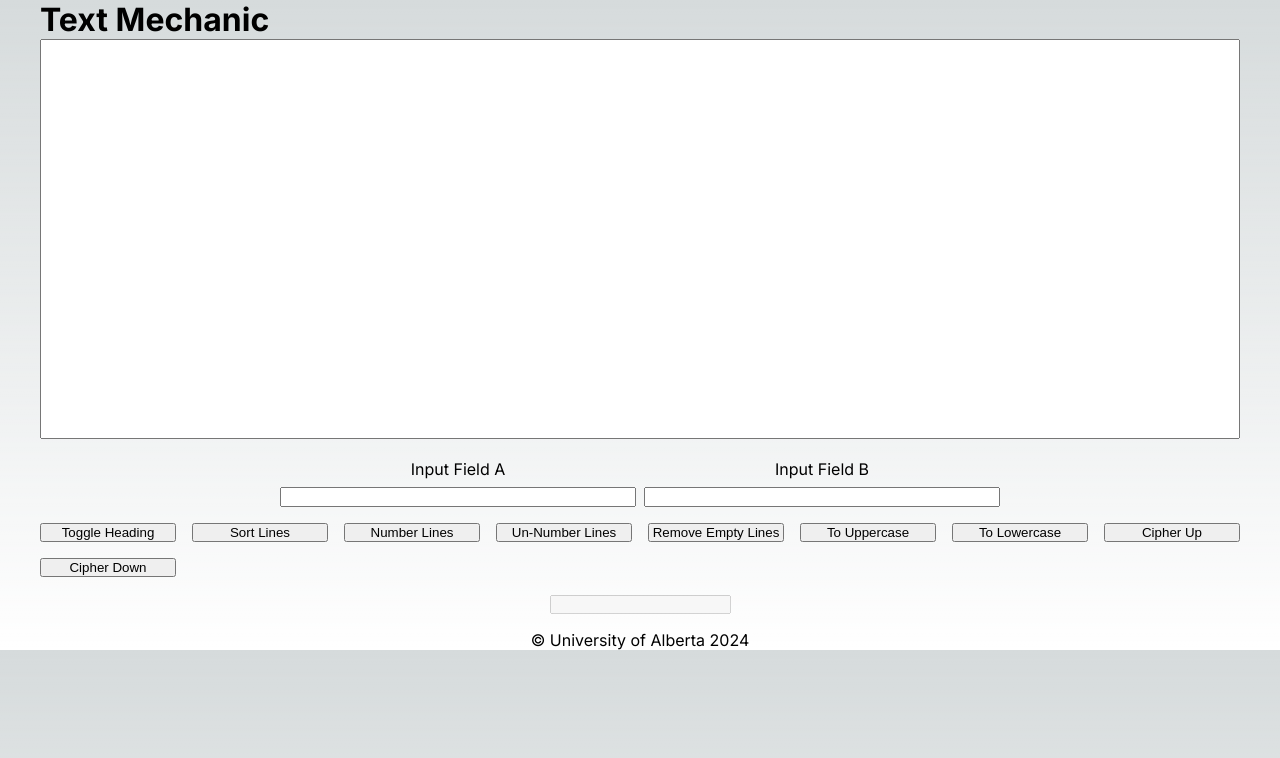
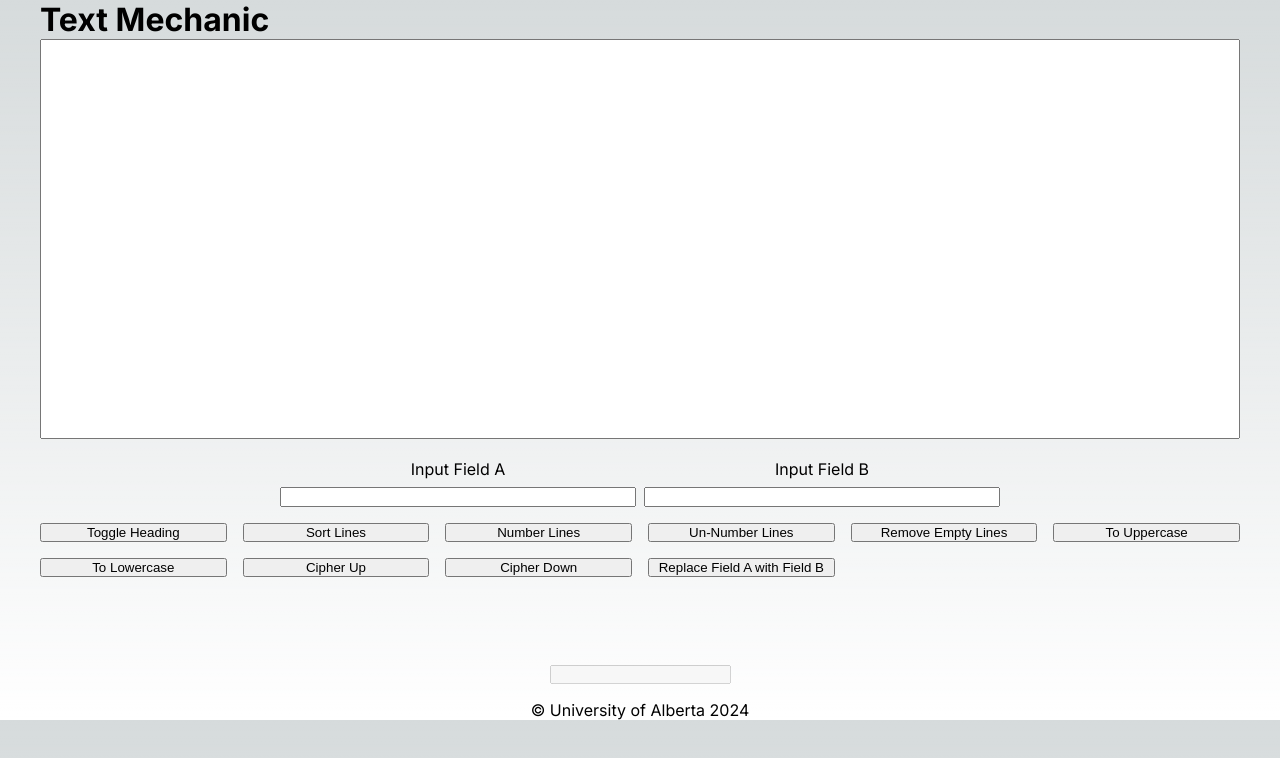
Before and after one commit to JamesonRGrieve-Instruction/EXSM-3939-LEC-2024-WI2-Demo, a Next.js app: page / in a window 1280 px wide. Shown: the top 758 px of the page. Built offline with nearby package versions, Linux system fonts and the light colour scheme.

Commit message:
Splitting memoized functions to be more efficient with dependencies;

```diff
--- a/src/app/TextMechanic.jsx
+++ b/src/app/TextMechanic.jsx
@@ -1,15 +1,23 @@
-import React, { useState, useMemo, useCallback } from 'react';
+import React, { useState, useMemo, useCallback, useEffect } from 'react';
 import styles from "./page.module.css";
+
 export default function TextMechanic() {
   const [inputValue, setInputValue] = useState("");
   const [showHeading, setShowHeading] = useState(true);
   const [charInputValue, setCharInputValue] = useState("");
   const [fieldAValue, setFieldAValue] = useState("");
   const [fieldBValue, setFieldBValue] = useState("");
-
+  useEffect(() => {
+    console.log("New Field A", fieldAValue)
+  }, [fieldAValue])
+  useEffect(() => {
+    console.log("New Field B", fieldBValue)
+  }, [fieldBValue])
   // useMemo stores a value (typically a constant) in memory. Similar to useEffect, useMemo has a dependency array - when any dependency changes,
   // the value will be recalculated. If the array is empty it will be memoized for the lifespan of the component.
-  const controls = useMemo(() => ({
+  const staticControls = useMemo(() => {
+    console.log("Memoized controls changed.");
+    return {
       "Toggle Heading": () => {
         setShowHeading(old => !old);
       },
@@ -36,8 +44,15 @@ export default function TextMechanic() {
       },
       "Cipher Down": () => {
         setInputValue(old => old.split('').map(char => char.match(/^[a-zA-Z]+$/i) ? (String.fromCharCode([65, 97].includes(char.charCodeAt(0)) ? char.charCodeAt(0) + 25 : char.charCodeAt(0) - 1)) : char).join(""));
+      },
     }
-  }), []);
+  }, []);
+  const dynamicControls = useMemo(() => ({
+    "Replace Field A with Field B": () => {
+      console.log("Field A", fieldAValue, "Field B", fieldBValue);
+      setInputValue(old => old.replaceAll(fieldAValue.trim(), fieldBValue.trim()));
+    }
+  }), [fieldAValue, fieldBValue])
 
   // useCallback works identically to useMemo, just with functions instead of values.
   // In this case, the function could've just been ejected from the component as it does not reference state.
@@ -59,7 +74,7 @@ export default function TextMechanic() {
     </div>
 
     <div className={styles.control}>
-      {objectMap(controls, (label, controlFunction) => <button key={label} onClick={(e) => { e.preventDefault(); controlFunction(); setCharInputValue(old => old + e.target.innerText[0]) }}>{label}</button>)}
+      {objectMap({ ...staticControls, ...dynamicControls }, (label, controlFunction) => <button key={label} onClick={(e) => { e.preventDefault(); controlFunction(); setCharInputValue(old => old + e.target.innerText[0]) }}>{label}</button>)}
     </div>
 
     <div>
--- a/src/app/page.module.css
+++ b/src/app/page.module.css
@@ -24,8 +24,8 @@
 }
 .control {
   display: grid;
-  grid-template-columns: repeat(8, 1fr);
-  grid-template-rows: repeat(2, 1fr);
+  grid-template-columns: repeat(6, 1fr);
+  grid-template-rows: repeat(4, 1fr);
   gap: 1rem;
 }
 .footer {
```
Lines whose indentation alone changed are shown as unchanged.
